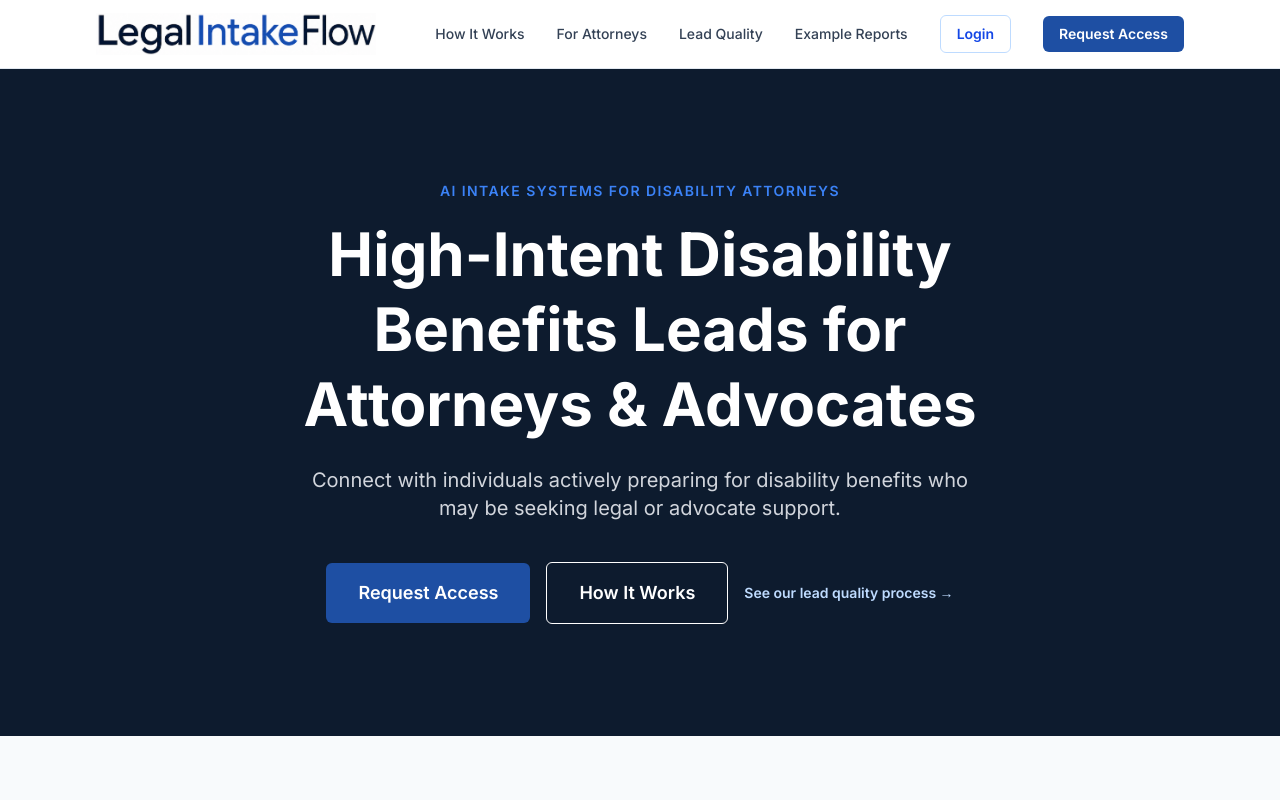
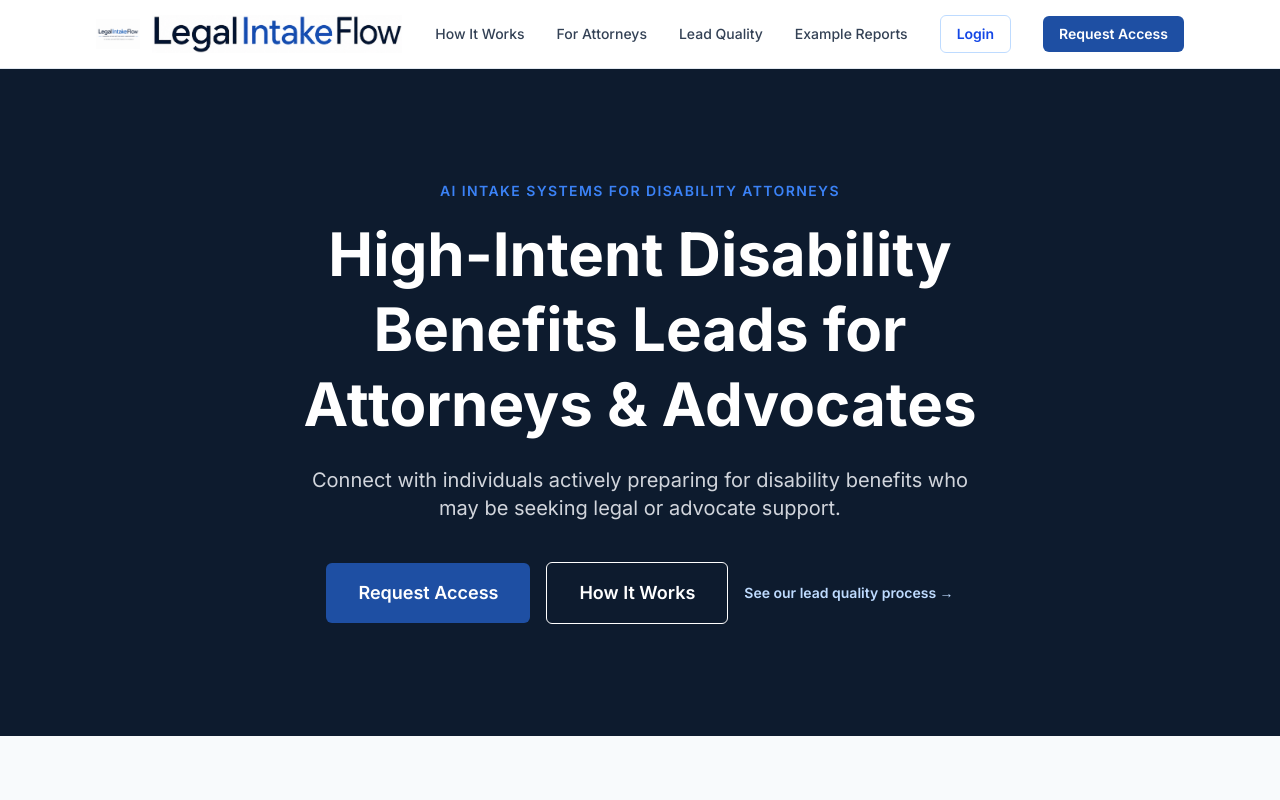
Before and after one commit to robertk-star/legal-intake-flow, a Next.js app: page / in a window 1280 px wide. Shown: the top 800 px of the page. Built offline with nearby package versions, Linux system fonts and the light colour scheme; a web font is replaced by a local one.

Commit message:
Show icon and wordmark together in header

```diff
--- a/components/Header.tsx
+++ b/components/Header.tsx
@@ -19,13 +19,22 @@ export function Header() {
     <header className="sticky top-0 z-50 border-b border-gray-200 bg-white/95 backdrop-blur-sm">
       <div className="mx-auto flex max-w-6xl items-center justify-between px-4 py-3 sm:px-6 lg:px-8">
         {/* Logo */}
-        <Link href="/" className="flex-shrink-0" aria-label="Legal Intake Flow — Home">
+        <Link href="/" className="flex flex-shrink-0 items-center gap-2 sm:gap-3" aria-label="Legal Intake Flow — Home">
+          <img
+            src="/images/lif-logo.png"
+            alt=""
+            width="56"
+            height="56"
+            className="h-9 w-9 flex-shrink-0 object-contain sm:h-11 sm:w-11"
+            aria-hidden="true"
+            draggable={false}
+          />
           <img
             src="/images/lif-name-logo.png"
             alt="Legal Intake Flow"
             width="320"
             height="60"
-            className="h-8 w-auto max-w-[200px] object-contain sm:h-11 sm:max-w-[280px]"
+            className="h-8 w-auto max-w-[170px] object-contain sm:h-11 sm:max-w-[250px]"
             draggable={false}
           />
         </Link>
```
